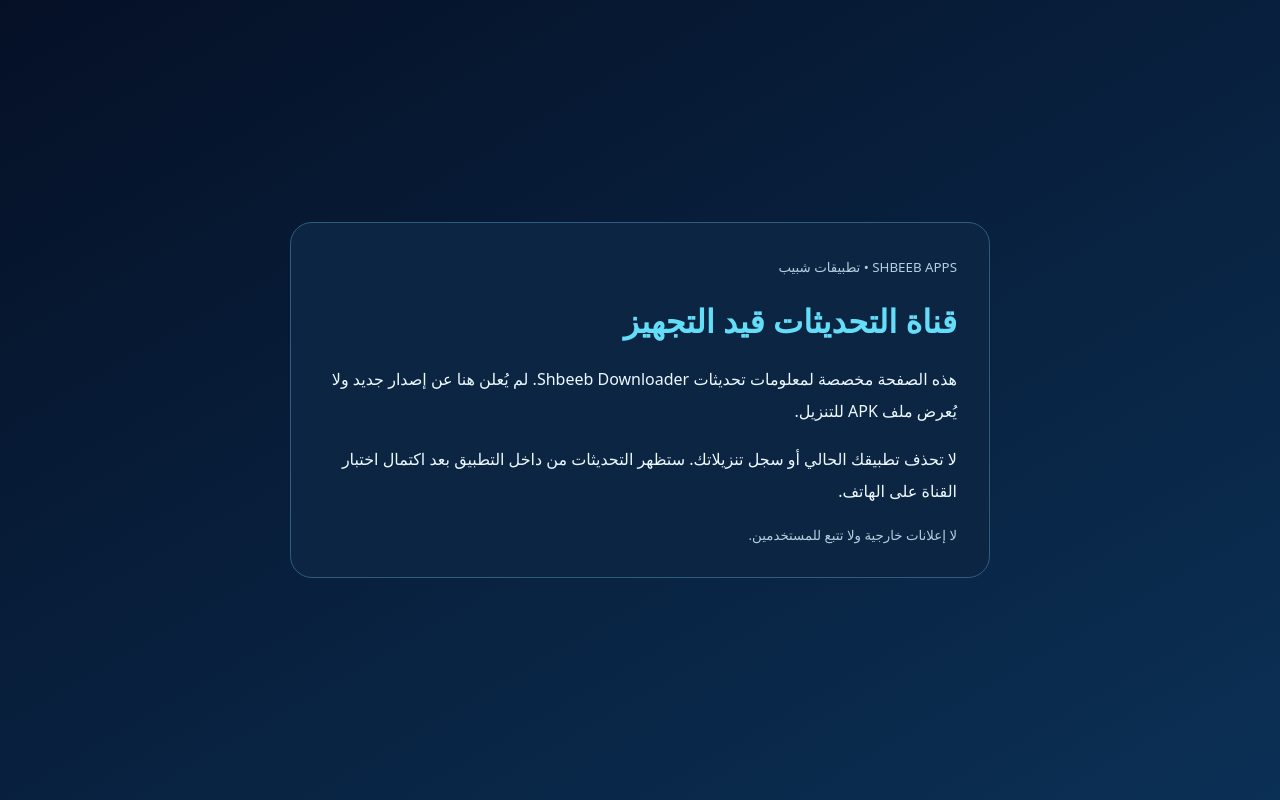
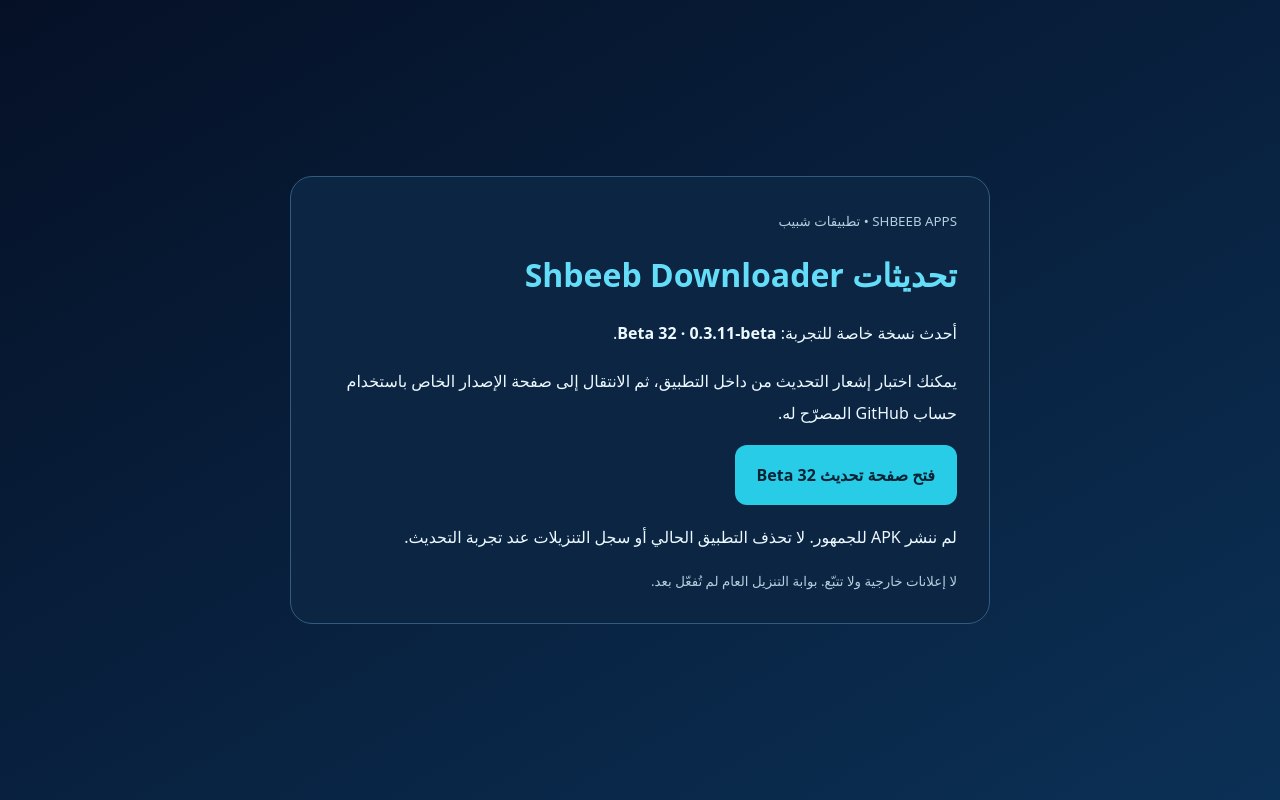
Before and after one commit to mustafashbeeb/Shbeeb-Downloader-Releases, a plain HTML site: page index.html in a window 1280 px wide. Drawn offline with Linux system fonts and the light colour scheme.

Commit message:
release(beta32): link the public landing page to authenticated owner-only Beta32 handoff

```diff
--- a/index.html
+++ b/index.html
@@ -2,19 +2,25 @@
 <html lang="ar" dir="rtl">
 <head>
 <meta charset="utf-8">
-<meta name="viewport" content="width=device-width, initial-scale=1">
+<meta name="viewport" content="width=device-width,initial-scale=1">
 <meta name="robots" content="noindex,nofollow">
 <meta http-equiv="Content-Security-Policy" content="default-src 'none'; style-src 'unsafe-inline'; base-uri 'none'; form-action 'none'; object-src 'none'">
-<title>Shbeeb Apps — قناة التحديثات</title>
+<title>Shbeeb Apps — تحديثات Shbeeb Downloader</title>
 <style>
-:root{color-scheme:dark;font-family:system-ui,'Segoe UI',sans-serif}
-*{box-sizing:border-box}body{min-height:100vh;margin:0;background:linear-gradient(150deg,#051026,#0b3055);color:#ecf9ff;display:grid;place-items:center}
+:root{color-scheme:dark;font-family:system-ui,'Segoe UI',sans-serif}*{box-sizing:border-box}
+body{min-height:100vh;margin:0;background:linear-gradient(150deg,#051026,#0b3055);color:#ecf9ff;display:grid;place-items:center}
 main{width:min(700px,90vw);padding:32px;border:1px solid #325c7f;border-radius:22px;background:#0b2543}
 h1{color:#64def8}p{line-height:2}small{color:#b6cedf}
+a{display:inline-block;border-radius:12px;padding:14px 22px;background:#29cce6;color:#062336;text-decoration:none;font-weight:700}
+a:focus-visible{outline:3px solid white;outline-offset:3px}
 </style>
 </head>
-<body><main><small>SHBEEB APPS • تطبيقات شبيب</small><h1>قناة التحديثات قيد التجهيز</h1>
-<p>هذه الصفحة مخصصة لمعلومات تحديثات Shbeeb Downloader. لم يُعلن هنا عن إصدار جديد ولا يُعرض ملف APK للتنزيل.</p>
-<p>لا تحذف تطبيقك الحالي أو سجل تنزيلاتك. ستظهر التحديثات من داخل التطبيق بعد اكتمال اختبار القناة على الهاتف.</p>
-<small>لا إعلانات خارجية ولا تتبع للمستخدمين.</small>
+<body><main>
+<small>SHBEEB APPS • تطبيقات شبيب</small>
+<h1>تحديثات Shbeeb Downloader</h1>
+<p>أحدث نسخة خاصة للتجربة: <b dir="ltr">Beta 32 · 0.3.11-beta</b>.</p>
+<p>يمكنك اختبار إشعار التحديث من داخل التطبيق، ثم الانتقال إلى صفحة الإصدار الخاص باستخدام حساب GitHub المصرّح له.</p>
+<p><a href="beta/" rel="noopener noreferrer">فتح صفحة تحديث Beta 32</a></p>
+<p>لم ننشر APK للجمهور. لا تحذف التطبيق الحالي أو سجل التنزيلات عند تجربة التحديث.</p>
+<small>لا إعلانات خارجية ولا تتبّع. بوابة التنزيل العام لم تُفعّل بعد.</small>
 </main></body></html>
```
